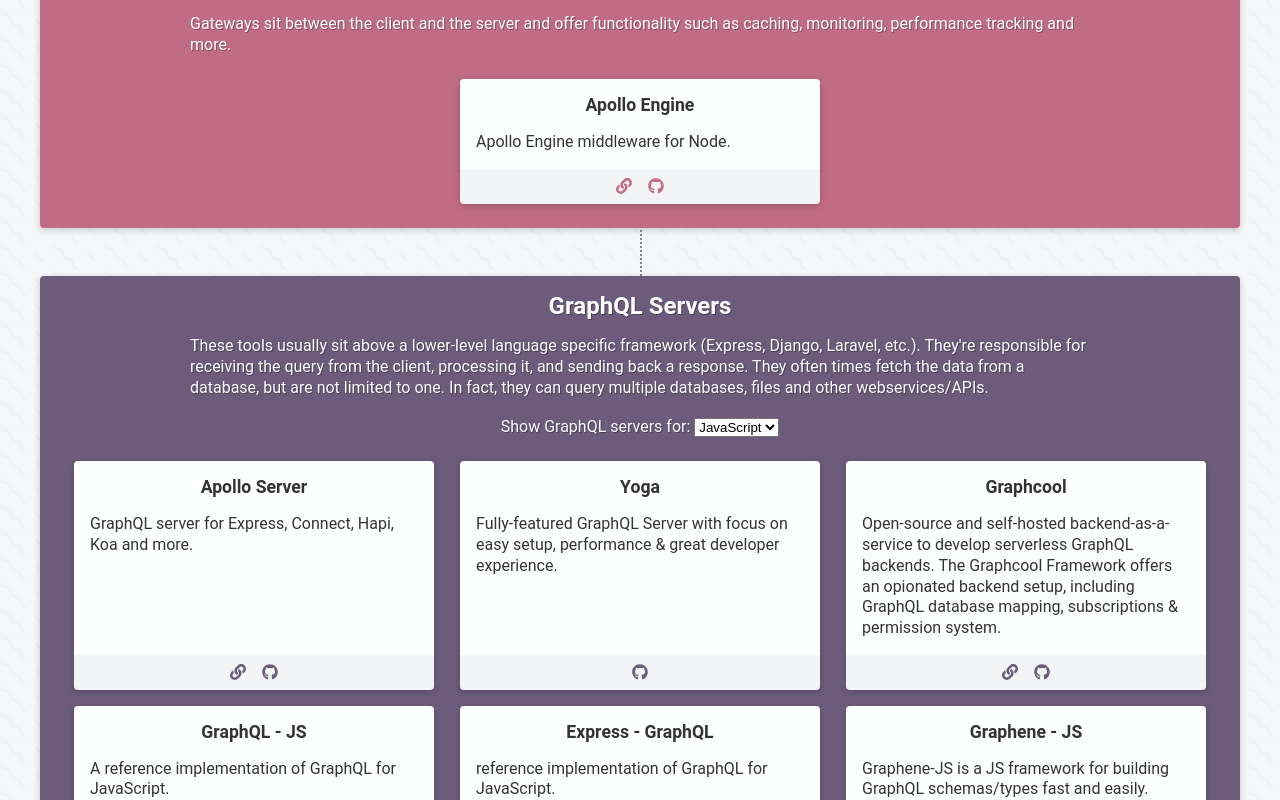
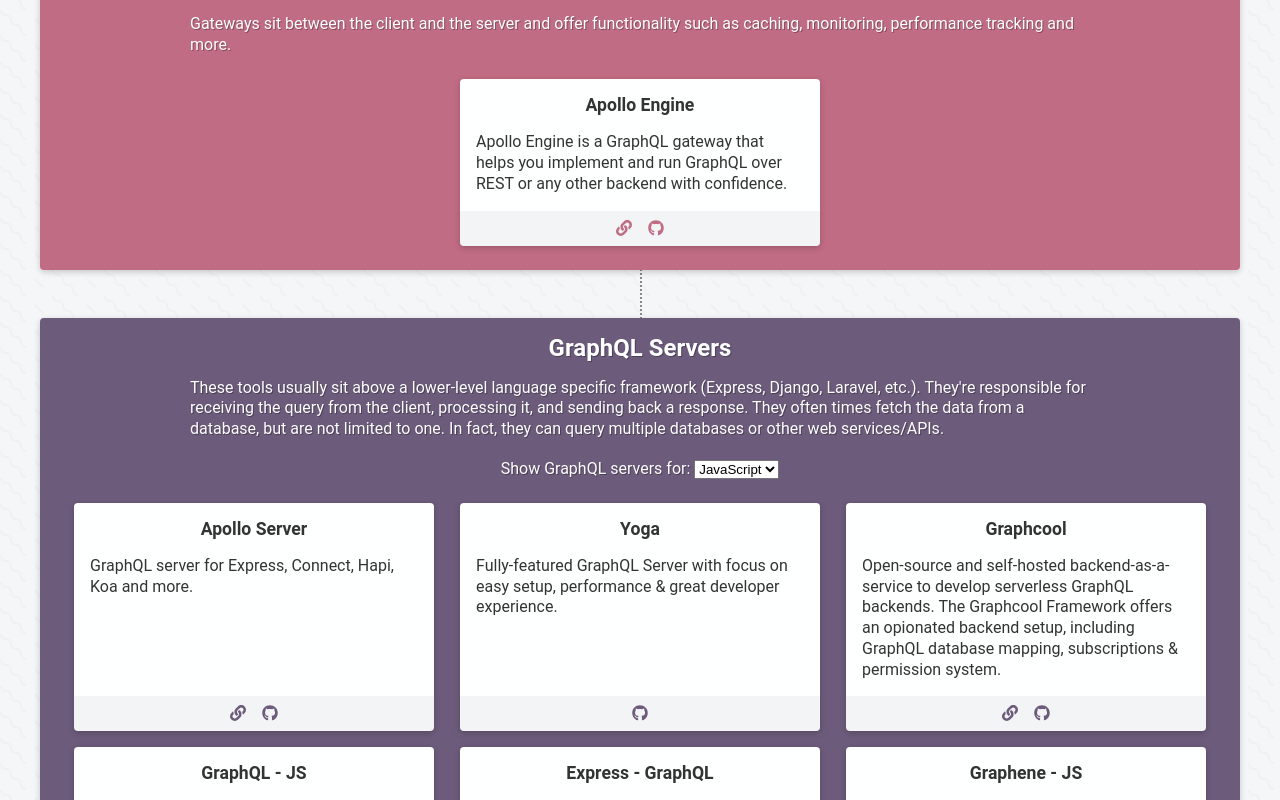
Before and after one commit to steven-mercatante/graphql-stack, a React (Create React App) app: page / in a window 1280 px wide. Shown: the part 1160-1960 px from the top of the page. Built offline with nearby package versions, Linux system fonts and the light colour scheme.

Commit message:
Update toolsData

```diff
--- a/src/toolsData.js
+++ b/src/toolsData.js
@@ -28,7 +28,7 @@
         name: "urql",
         description:
           "Universal React Query Library. urql is a GraphQL client, exposed as a set of ReactJS components. urql is specifically for React.",
-        url: "",
+        url: null,
         github: "https://github.com/FormidableLabs/urql",
         language: JavaScript
       },
@@ -36,7 +36,7 @@
         name: "Micro GraphQL React",
         description:
           "Light and simple utility for adding GraphQL to React components. Executes queries via HTTP GET, allowing you to cache results via Service Worker, rather than potentially large client-side solutions.",
-        url: "",
+        url: null,
         github: "https://github.com/arackaf/micro-graphql-react",
         language: JavaScript
       },
@@ -44,7 +44,7 @@
         name: "Grafoo",
         description:
           "Grafoo is a GraphQL client that tries to be different by adopting a simpler API, without giving up of a good caching strategy.",
-        url: "",
+        url: null,
         github: "https://github.com/grafoojs/grafoo",
         language: JavaScript
       },
@@ -60,7 +60,7 @@
         name: "GraphQL - Request",
         description:
           "Minimal GraphQL client supporting Node and browsers for scripts or simple apps.",
-        url: "",
+        url: null,
         github: "https://github.com/prismagraphql/graphql-request",
         language: JavaScript
       },
@@ -68,7 +68,7 @@
         name: "Lokka",
         description:
           "Simple GraphQL client for JavaScript. Works on all the JavaScript environments including Browser, NodeJS and React Native.",
-        url: "",
+        url: null,
         github: "https://github.com/kadirahq/lokka",
         language: JavaScript
       },
@@ -76,7 +76,7 @@
         name: "Nano GraphQL",
         description:
           "Tiny graphQL client library. Does everything you need with GraphQL 15 lines of code.",
-        url: "",
+        url: null,
         github: "https://github.com/yoshuawuyts/nanogql",
         language: JavaScript
       },
@@ -91,7 +91,7 @@
       {
         name: "GraphQL iOS",
         description: "An Objective-C GraphQL client for iOS.",
-        url: "",
+        url: null,
         github: "https://github.com/funcompany/graphql-ios",
         language: ObjectiveC
       },
@@ -99,7 +99,7 @@
         name: "gql",
         description:
           "This is a GraphQL client for Python. Plays nicely with graphene, graphql-core, graphql-js and any other GraphQL implementation compatible with the spec. GQL architecture is inspired by React-Relay and Apollo-Client.",
-        url: "",
+        url: null,
         github: "https://github.com/graphql-python/gql",
         language: Python
       }
@@ -112,7 +112,8 @@
     tools: [
       {
         name: "Apollo Engine",
-        description: "Apollo Engine middleware for Node.",
+        description:
+          "Apollo Engine is a GraphQL gateway that helps you implement and run GraphQL over REST or any other backend with confidence.",
         url: "https://www.apollographql.com/engine",
         github: "https://github.com/apollographql/apollo-engine-js",
         language: JavaScript
@@ -122,12 +123,12 @@
   graphqlServer: {
     name: "GraphQL Servers",
     description:
-      "These tools usually sit above a lower-level language specific framework (Express, Django, Laravel, etc.). They're responsible for receiving the query from the client, processing it, and sending back a response. They often times fetch the data from a database, but are not limited to one. In fact, they can query multiple databases, files and other webservices/APIs.",
+      "These tools usually sit above a lower-level language specific framework (Express, Django, Laravel, etc.). They're responsible for receiving the query from the client, processing it, and sending back a response. They often times fetch the data from a database, but are not limited to one. In fact, they can query multiple databases or other web services/APIs.",
     tools: [
       {
         name: "Apollo Server",
         description: "GraphQL server for Express, Connect, Hapi, Koa and more.",
-        url: "https://www.apollographql.com/engine",
+        url: "https://www.apollographql.com/server",
         github: "https://github.com/apollographql/apollo-server",
         language: JavaScript
       },
@@ -135,7 +136,7 @@
         name: "Yoga",
         description:
           "Fully-featured GraphQL Server with focus on easy setup, performance & great developer experience.",
-        url: "",
+        url: null,
         github: "https://github.com/prismagraphql/graphql-yoga",
         language: JavaScript
       },
@@ -156,8 +157,9 @@
       },
       {
         name: "Express - GraphQL",
-        description: " reference implementation of GraphQL for JavaScript.",
-        url: "Create a GraphQL HTTP server with Express.",
+        description:
+          "Create a GraphQL HTTP server with any HTTP web framework that supports connect styled middleware, including Connect itself, Express and Restify.",
+        url: null,
         github: "https://github.com/graphql/express-graphql",
         language: JavaScript
       },
@@ -195,7 +197,7 @@
         name: "GraphQL Relay - PHP",
         description:
           "A library to help construct a graphql-php server supporting react-relay.",
-        url: "",
+        url: null,
         github: "https://github.com/ivome/graphql-relay-php",
         language: PHP
       },
@@ -214,38 +216,38 @@
         language: Scala
       },
       {
-        name: "GraphQL - CLJ",
-        description: "A Clojure library that provides GraphQL implementation.",
-        url: "",
-        github: "https://github.com/tendant/graphql-clj",
+        name: "Alumbra",
+        description: "Simple & Elegant GraphQL for Clojure.",
+        url: "https://alumbra.github.io/alumbra/",
+        github: "https://github.com/alumbra/alumbra",
         language: Clojure
       },
       {
         name: "GraphQL - CLJ",
         description: "A Clojure library that provides GraphQL implementation.",
-        url: "",
+        url: null,
         github: "https://github.com/tendant/graphql-clj",
         language: Clojure
       },
       {
         name: "GraphQL - Go",
         description: "An implementation of GraphQL for Go / Golang.",
-        url: "",
+        url: null,
         github: "https://github.com/graphql-go/graphql",
         language: Go
       },
       {
         name: "Relay",
         description:
-          "A Go/Golang library to help construct a graphql-go server supporting react-relay.",
-        url: "",
+          "A Go / Golang library to help construct a graphql-go server supporting react-relay.",
+        url: null,
         github: "https://github.com/graphql-go/relay",
         language: Go
       },
       {
         name: "GraphQL - Java",
         description: "GraphQL Java implementation.",
-        url: "",
+        url: null,
         github: "https://github.com/graphql-java/graphql-java",
         language: Java
       }
```
